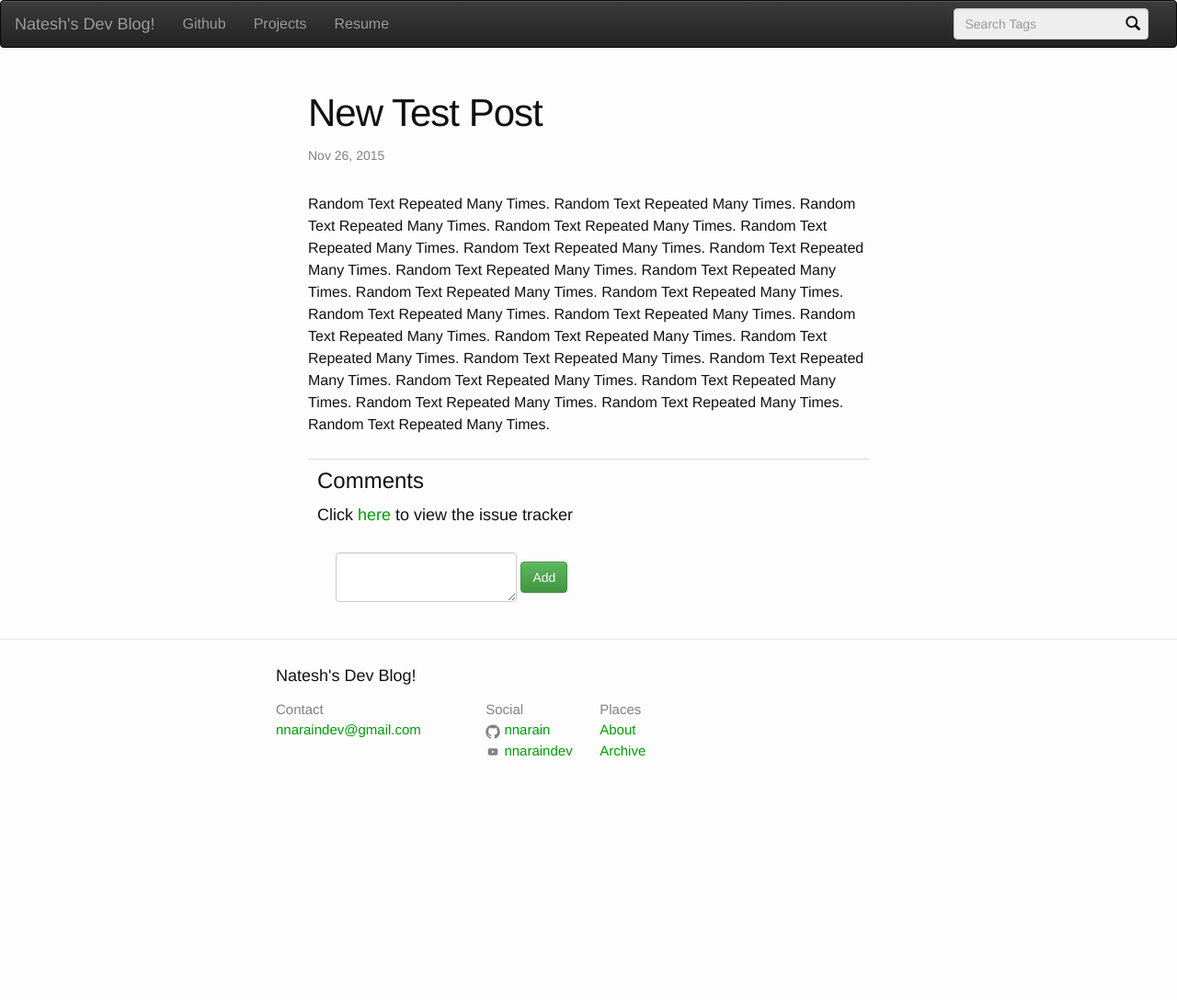
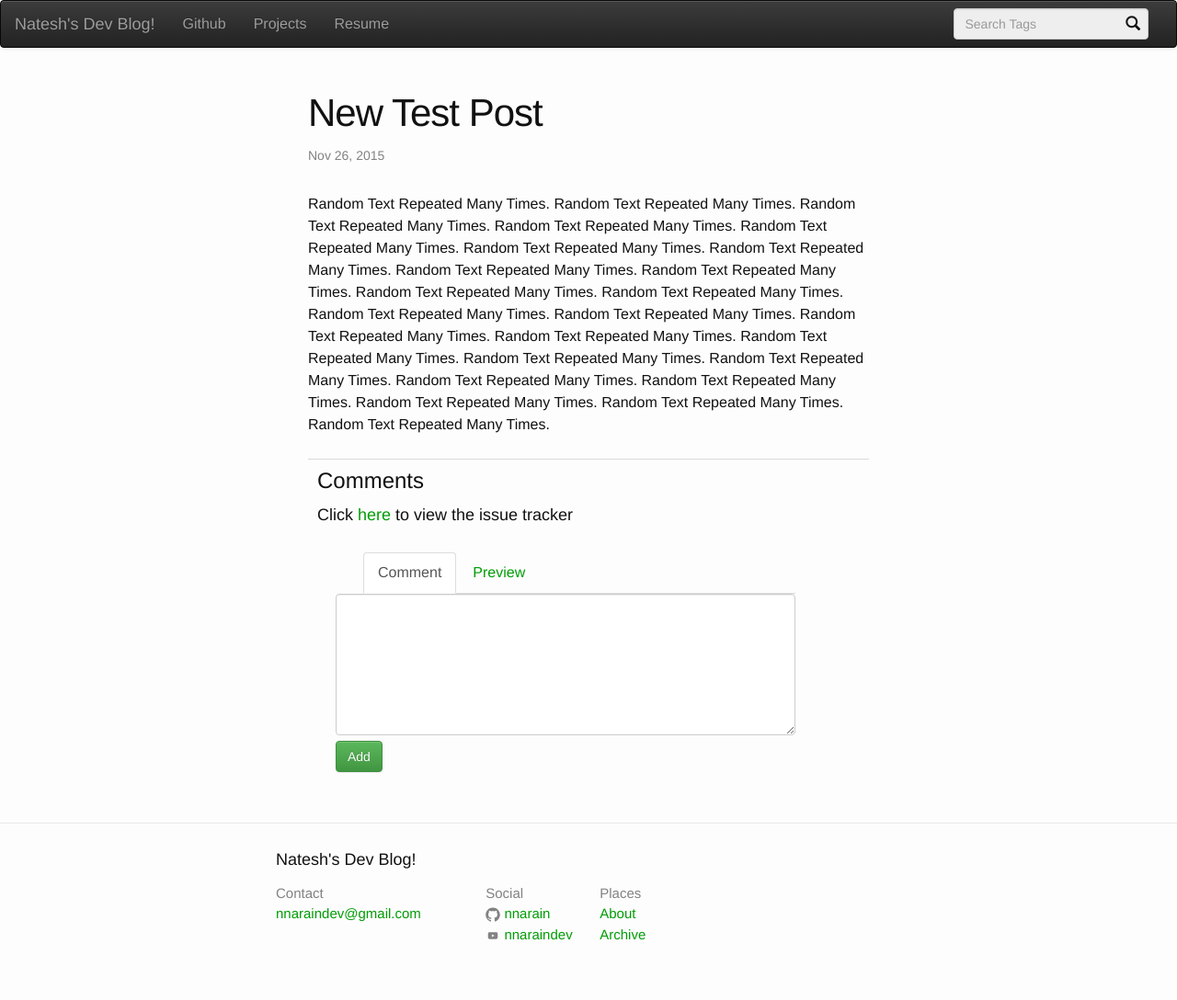
Before and after one commit to nnarain/nnarain.github.io, a Jekyll site: the page built from _posts/2015-11-26-New Test Post.md, in a window 1280 px wide. Shown: the whole page at 92% size. Built offline with Jekyll 4.4.1, drawn with Linux system fonts in a browser that asks for light colours; Markdown is read by kramdown in place of the engine named in the settings; before the commit the page ends 900 px from its top, so only the background shows below that.

Commit message:
added a comment and preview section for adding comments

```diff
--- a/_layouts/post.html
+++ b/_layouts/post.html
@@ -64,17 +64,31 @@
                     <ul id="commentList" class="comment-list">
                     </ul>
 
-                    <form id="addCommentForm" class="form-inline add-comment" role="form">
+                    <form id="addCommentForm" class="add-comment" role="form">
                         <!--
                         <i class="glyphicon glyphicon-info-sign" data-toggle="tooltip" data-placement="top" title="A Github account is required"></i>
                         -->
                         <div class="form-group">
-                            <!--
-                            <input type="text" class="form-control" id="commentTextField" placeholder="Add a Comment" data-toggle="tooltip" data-placement="top" title="A Github account is required">
--->
-                            <textarea class="form-control" row="5" id="commentTextField"></textarea>
+                            <ul class="nav nav-tabs" role="tablist">
+                                <li role="presentation" class="active">
+                                    <a href="#rawTextField" aria-controls="commentTextField" role="tab" data-toggle="tab">Comment</a>
+                                </li>
+                                <li role="presentation">
+                                    <a href="#markdownPreview" aria-controls="markdownPreview" role="tab" data-toggle="tab">Preview</a>
+                                </li>
+                            </ul>
+                            <div class="tab-content preview-section">
+                                <div role="tabpanel" class="tab-pane active" id="rawTextField">
+                                    <textarea class="form-control" rows="7" id="commentTextField"></textarea>
+                                </div>
+                                <div role="tabpanel" class="tab-pane" id="markdownPreview">
+                                    <!--
+                                    <textarea readonly class="form-control" rows="7" id="markdownPreviewText"></textarea>
+                                    -->
+                                </div>
+                            </div>
+                            <button type="submit" class="btn btn-success">Add</button>
                         </div>
-                        <button type="submit" class="btn btn-success">Add</button>
                     </form>
                 </div>
 
--- a/css/comments.css
+++ b/css/comments.css
@@ -56,4 +56,20 @@
 .add-comment
 {
     margin-left: 20px;
+    width: 500px;
 }
+
+.preview-section
+{
+    margin-bottom: 60px;
+}
+
+#rawTextField
+{
+    height: 100px;
+}
+
+#markdownPreview
+{
+    height: 100px;
+}
```
